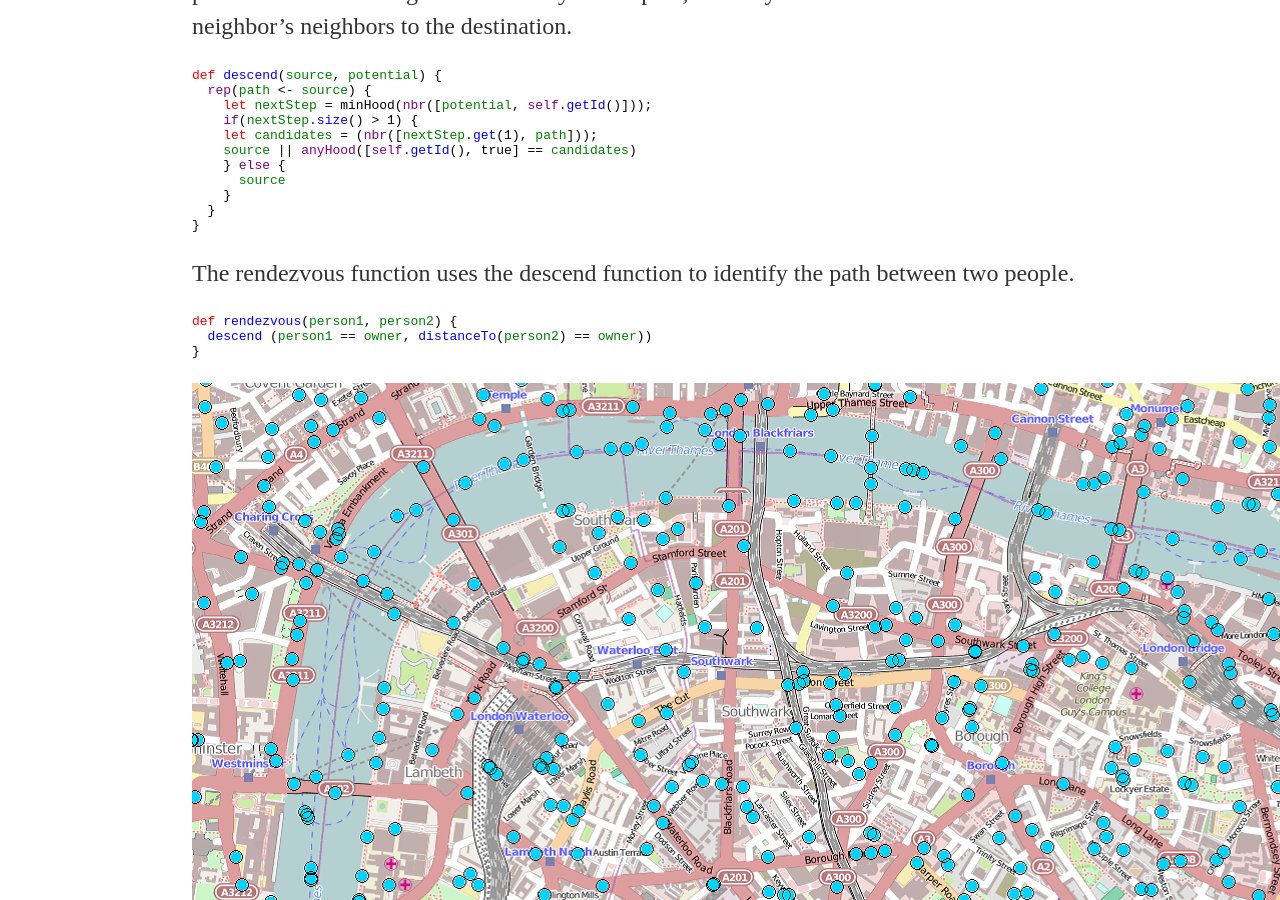
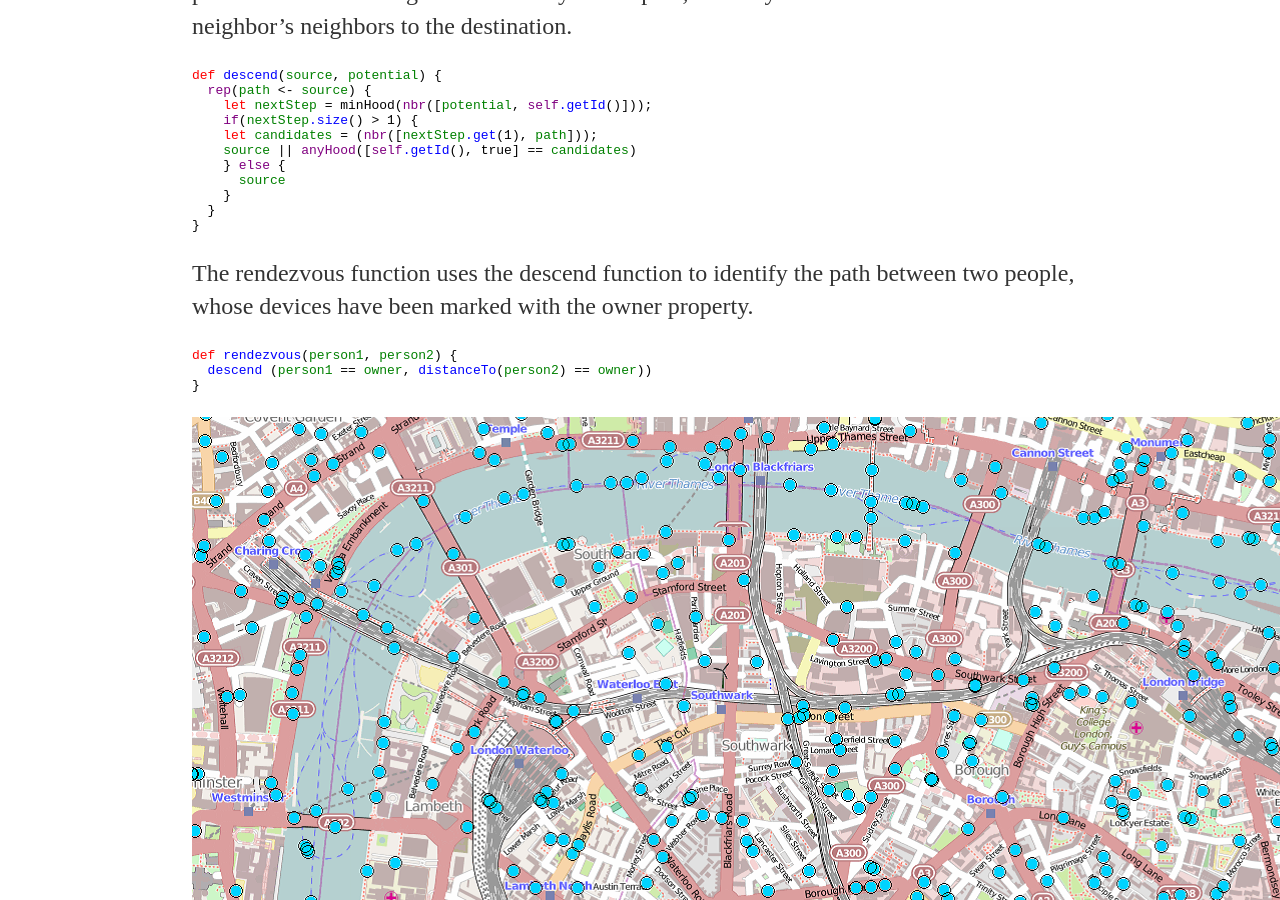
Before and after one commit to tasseomancy/tasseomancy.github.io, a Jekyll site: the page built from _posts/2018-02-07-peer-to-peer-route-planning.md, in a window 1280 px wide and 900 px high, scrolled down 1041 px. Built offline with Jekyll 4.4.1, drawn with Linux system fonts in a browser that asks for light colours.

Commit message:
Update 2018-02-07-peer-to-peer-route-planning.md

```diff
--- a/_posts/2018-02-07-peer-to-peer-route-planning.md
+++ b/_posts/2018-02-07-peer-to-peer-route-planning.md
@@ -36,7 +36,7 @@ The function descend follows the gradient of a potential field down from a sourc
 }</code>
 </pre>
 
-The rendezvous function uses the descend function to identify the path between two people.
+The rendezvous function uses the descend function to identify the path between two people, whose devices have been marked with the owner property.
 
 <pre>
 <code style="color:red">def</code><code style="color:blue"> rendezvous</code><code>(</code><code style="color:green">person1</code><code>, </code><code style="color:green">person2</code><code>) {</code>
```
